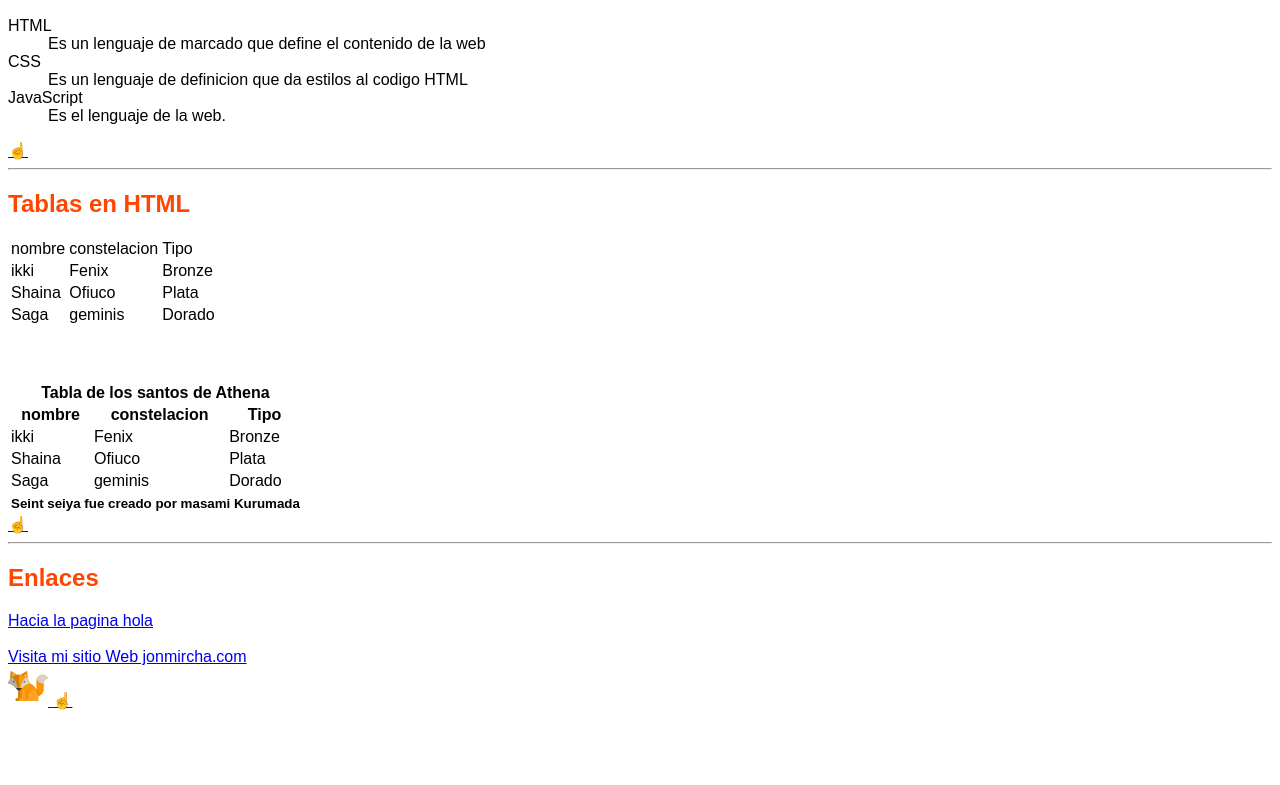
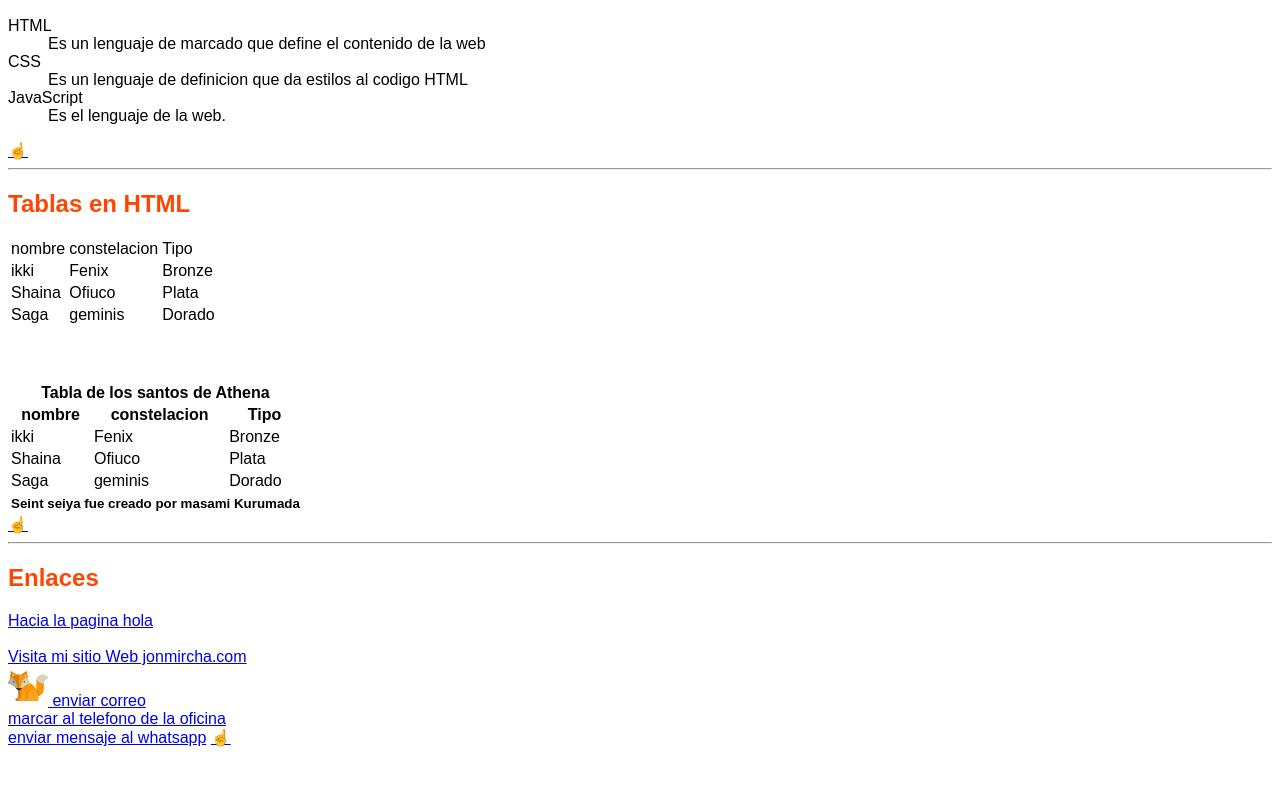
Before and after one commit to JavierFrancisco1/Curso_HTML_CSS, a plain HTML site: page index.html in a window 1280 px wide. Shown: the part 5407-6192 px from the top of the page. Drawn offline with Linux system fonts and the light colour scheme.

Commit message:
Update index.html
Enlaces y protocolos especiales

```diff
--- a/index.html
+++ b/index.html
@@ -286,6 +286,11 @@
      <a href="https://jonmircha.com" target="_blank">
          <img src="img/fox-svgrepo-com.svg" alt="ir hacia mis cursos en jonmircha.com" width ='40'>
      </a>
+     <a href="mailto:javierfrancisco2212@gmail.com">enviar correo</a>
+     <br>
+     <a href="tel:4641889955">marcar al telefono de la oficina</a>
+     <br>
+     <a href=" https://api.whatsapp.com/send?phone=4641553520&text=Hola,%20¿Qué%20tal%20como%20estás?">enviar mensaje al whatsapp</a>
      <a href="index.html#inicio" >☝️</a>
 
      <br><br><br><br><br><br><br><br><br><br><br><br><br><br><br><br><br><br><br><br>
```
